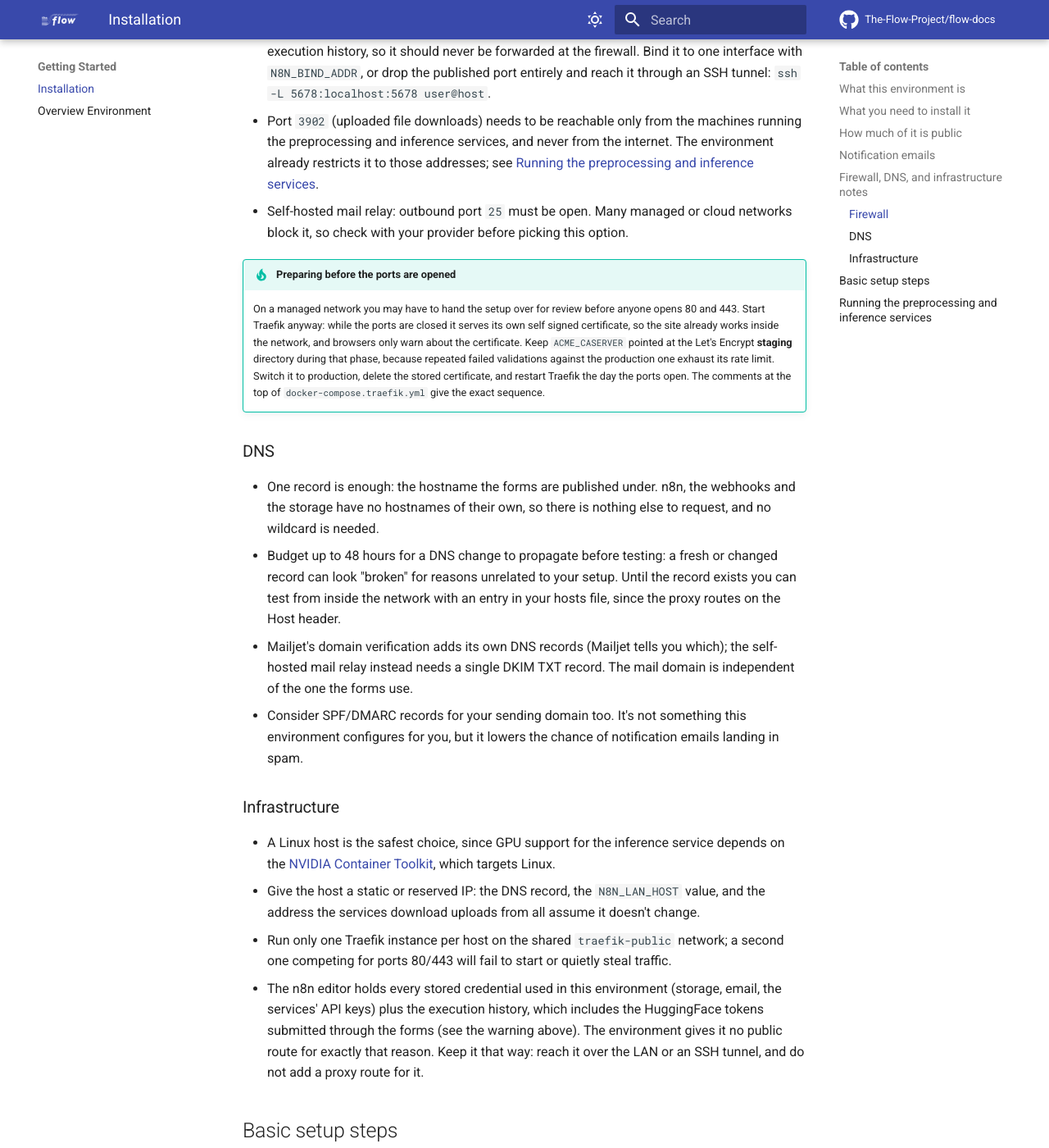
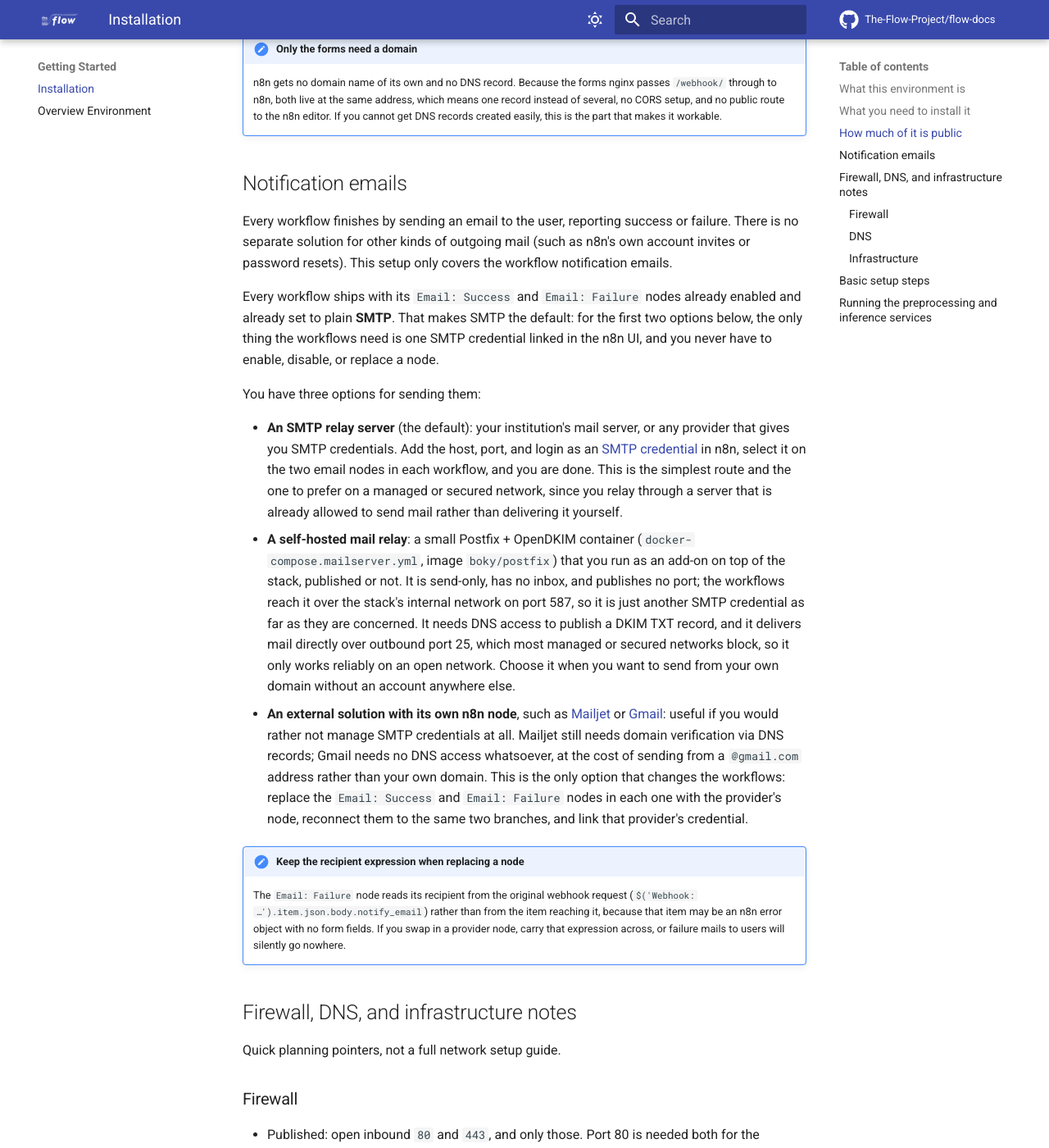
Before and after one commit to The-Flow-Project/flow-docs, an MkDocs documentation site: the page built from docs/getting_started/installation.md, in a window 1280 px wide and 1400 px high, scrolled down 3655 px. Shown: the whole window at 82% size. Built offline with MkDocs 1.6.1 and Material for MkDocs 9.7.7, drawn with Linux system fonts in a browser that asks for light colours; comment, search, counter and statistics services are not loaded; some of the changed text lies outside the part shown.

Commit message:
update n8n chaanges

````diff
--- a/docs/getting_started/installation.md
+++ b/docs/getting_started/installation.md
@@ -39,25 +37,31 @@ flowchart LR
 
     Prep["service-trocr-preprocess<br/>own host, own repository"]
     Inf["service-trocr-inference<br/>own host, own repository"]
+    HF[("HuggingFace Hub<br/>datasets &amp; models")]
 
-    User -->|fills in a form| Proxy
-    Proxy --> Forms
-    Forms -->|/webhook/| n8n
-    n8n <-->|uploaded ZIPs| Garage
+    User -->|fills in a form| Proxy --> Forms -->|/webhook/| n8n
+    n8n -->|uploaded ZIPs| Garage
     n8n -->|starts &amp; polls jobs| Prep
     n8n -->|starts &amp; polls jobs| Inf
-    Prep -->|downloads the ZIP| Garage
+    Garage -->|downloads the ZIP| Prep
     Prep <-->|reads/writes datasets| HF
     Inf <-->|reads/writes datasets &amp; models| HF
-    n8n -->|success/failure| Email
-    Email -->|notifies| User
+    n8n -.->|success/failure email| User
+
+    Prep ~~~ Inf
+
+    classDef service fill:#5c6bc0,stroke:#3949ab,color:#ffffff,font-weight:bold;
+    class Prep,Inf service;
+    classDef external stroke:#888888,stroke-width:2px,stroke-dasharray: 5 5;
+    class HF external;
 ```
 
-Everything in the box comes from this repository and this installation guide. Note the
-shape of it: the user only ever talks to the forms container. The forms are static pages
-served by an nginx that also passes `/webhook/` requests through to n8n, so pages and
-webhooks share a single address. n8n itself, Garage, and the two services are never
-reachable from outside.
+Everything in the upper box comes from this repository and this installation guide. Note
+the shape of it: the user only ever talks to the forms container. The forms are static
+pages served by an nginx that also passes `/webhook/` requests through to n8n, so pages
+and webhooks share a single address. n8n itself, Garage, and the two services are never
+reachable from outside. The dashed arrow back to the user is the notification email,
+which leaves the host directly and does not travel back through the forms.
 
 The two services are separate repositories with their own compose files, and they can run
 on the same host or on other machines; see
@@ -131,24 +135,46 @@ account, just the secrets you generate for `.env`.
 Every workflow finishes by sending an email to the user, reporting success or failure.
 There is no separate solution for other kinds of outgoing mail (such as n8n's own
 account invites or password resets). This setup only covers the workflow notification
-emails. You have three options for sending them:
+emails.
 
-- **Mailjet**: create a [Mailjet](https://www.mailjet.com/) account and verify your
-  domain there (they give you DNS records to add, so this still needs DNS access), then
-  add the Mailjet credential in n8n. This is the default: every workflow already has an
-  active Mailjet email node.
-- **Gmail**: reuse an existing Gmail account via n8n's
-  [Gmail credential](https://docs.n8n.io/integrations/builtin/credentials/send-email/gmail/)
-  (OAuth login only). No DNS or domain access needed at all, at the cost of sending from a
-  `@gmail.com` address instead of your own domain. Requires swapping in a Gmail node in
-  place of the default Mailjet one.
-- **Self-hosted mail relay**: a small Postfix + OpenDKIM container
-  (`docker-compose.mailserver.yml`) that you run as an add-on on top of the stack,
-  published or not. It needs DNS access to publish a DKIM TXT
-  record, and it delivers mail directly over outbound port 25, which most managed or
-  secured networks block, so it only works reliably on an open network. To use it,
-  disable the Mailjet email nodes in each workflow and enable the plain SMTP email nodes
-  instead (each workflow ships with both, the SMTP ones disabled by default).
+Every workflow ships with its `Email: Success` and `Email: Failure` nodes already
+enabled and already set to plain **SMTP**. That makes SMTP the default: for the first
+two options below, the only thing the workflows need is one SMTP credential linked in
+the n8n UI, and you never have to enable, disable, or replace a node.
+
+You have three options for sending them:
+
+- **An SMTP relay server** (the default): your institution's mail server, or any
+  provider that gives you SMTP credentials. Add the host, port, and login as an
+  [SMTP credential](https://docs.n8n.io/integrations/builtin/credentials/sendemail/) in
+  n8n, select it on the two email nodes in each workflow, and you are done. This is the
+  simplest route and the one to prefer on a managed or secured network, since you relay
+  through a server that is already allowed to send mail rather than delivering it
+  yourself.
+- **A self-hosted mail relay**: a small Postfix + OpenDKIM container
+  (`docker-compose.mailserver.yml`, image `boky/postfix`) that you run as an add-on on
+  top of the stack, published or not. It is send-only, has no inbox, and publishes no
+  port; the workflows reach it over the stack's internal network on port 587, so it is
+  just another SMTP credential as far as they are concerned. It needs DNS access to
+  publish a DKIM TXT record, and it delivers mail directly over outbound port 25, which
+  most managed or secured networks block, so it only works reliably on an open network.
+  Choose it when you want to send from your own domain without an account anywhere else.
+- **An external solution with its own n8n node**, such as
+  [Mailjet](https://www.mailjet.com/) or
+  [Gmail](https://docs.n8n.io/integrations/builtin/credentials/send-email/gmail/):
+  useful if you would rather not manage SMTP credentials at all. Mailjet still needs
+  domain verification via DNS records; Gmail needs no DNS access whatsoever, at the cost
+  of sending from a `@gmail.com` address rather than your own domain. This is the only
+  option that changes the workflows: replace the `Email: Success` and `Email: Failure`
+  nodes in each one with the provider's node, reconnect them to the same two branches,
+  and link that provider's credential.
+
+!!! note "Keep the recipient expression when replacing a node"
+    The `Email: Failure` node reads its recipient from the original webhook request
+    (`$('Webhook: …').item.json.body.notify_email`) rather than from the item reaching
+    it, because that item may be an n8n error object with no form fields. If you swap in
+    a provider node, carry that expression across, or failure mails to users will
+    silently go nowhere.
 
 ## Firewall, DNS, and infrastructure notes
 
@@ -192,9 +218,11 @@ Quick planning pointers, not a full network setup guide.
   record can look "broken" for reasons unrelated to your setup. Until the record exists
   you can test from inside the network with an entry in your hosts file, since the proxy
   routes on the Host header.
-- Mailjet's domain verification adds its own DNS records (Mailjet tells you which); the
-  self-hosted mail relay instead needs a single DKIM TXT record. The mail domain is
-  independent of the one the forms use.
+- Notification mail may or may not need DNS work, depending on which of the three
+  options you picked: relaying through an existing SMTP server needs none at all, the
+  self-hosted relay needs a single DKIM TXT record, and Mailjet's domain verification
+  adds its own records (Mailjet tells you which). The mail domain is independent of the
+  one the forms use.
 - Consider SPF/DMARC records for your sending domain too. It's not something this
   environment configures for you, but it lowers the chance of notification emails
   landing in spam.
@@ -244,6 +272,20 @@ Quick planning pointers, not a full network setup guide.
     Add `-f docker-compose.mailserver.yml` on top of either if you chose the self-hosted
     mail relay, and start the proxy once per host with
     `docker compose -f docker-compose.traefik.yml up -d`.
+
+    !!! tip "Check the pinned n8n version before you deploy"
+        `docker-compose.yml` pins n8n to an exact tag (`n8nio/n8n:2.35.5` at the time of
+        writing) rather than `:latest`. That is deliberate: n8n releases often, and each
+        release can add or rename keys in the workflow JSON schema, so a floating tag
+        changes the version under you on any `docker compose pull` and fills
+        `workflows/` with diffs that are only the new version restamping its defaults.
+
+        Look at the tag before your first deployment, and bump it deliberately every so
+        often rather than leaving it untouched for years. Read the
+        [n8n release notes](https://docs.n8n.io/release-notes/) before a major bump,
+        especially for changes to the webhook, HTTP Request, and SMTP nodes, which are
+        what these workflows are built from. Back up the n8n data volume first: n8n
+        migrates its database on upgrade and does not support downgrading afterwards.
 
 4. **Start the preprocessing and inference services** from their own repositories, and
    make sure the addresses you put in `PREPROCESS_API_BASE` and `INFERENCE_API_BASE`
@@ -300,7 +342,7 @@ Quick planning pointers, not a full network setup guide.
         # 3. start the stack
         docker compose up -d
 
-        # optional: self-hosted mail relay instead of Mailjet/Gmail
+        # optional: self-hosted mail relay instead of an external SMTP server
         docker compose -f docker-compose.yml -f docker-compose.mailserver.yml up -d
         ```
 
@@ -321,7 +363,7 @@ Quick planning pointers, not a full network setup guide.
         docker compose -f docker-compose.traefik.yml up -d
         docker compose -f docker-compose.yml -f docker-compose.public.yml up -d
 
-        # optional: self-hosted mail relay instead of Mailjet/Gmail
+        # optional: self-hosted mail relay instead of an external SMTP server
         docker compose -f docker-compose.yml -f docker-compose.public.yml \
                        -f docker-compose.mailserver.yml up -d
         ```
--- a/docs/htr_workflow/n8n.md
+++ b/docs/htr_workflow/n8n.md
@@ -101,13 +101,23 @@ way.
 ## Notifications
 
 Every workflow ends in two possible branches, success or failure, each ending in an
-email node. By default this email is sent through **Mailjet**, using a workflow-level
-credential, independent of how the Docker environment itself is set up. A plain SMTP
-email node also exists in each workflow but is disabled by default; it is meant for
-deployments that use a self-hosted mail relay instead of Mailjet, in which case the
-Mailjet nodes are disabled and the SMTP ones are enabled instead. See
-[Installation](../getting_started/installation.md) for how the notification email
-options compare.
+email node. Both are plain **SMTP** nodes, and both ship enabled: sending the
+notification over SMTP is the default and needs no change to the workflow itself, only
+an SMTP credential linked in the n8n UI.
+
+The failure branch is not only reached when the backend service reports a failed job.
+The webhook and the `POST:`/`GET:` nodes each route their error output to it as well, so
+a rejected request or an unreachable service also produces an email rather than an
+execution that stops silently. Because an error item carries no form fields of its own,
+the failure node reads the recipient back from the original webhook request instead of
+from the item passing through it.
+
+That SMTP credential can point at an ordinary **SMTP relay server**, which is the
+default, or at the **self-hosted Postfix relay** the stack can start alongside it; the
+workflows cannot tell the two apart. Only if you want an **external solution with its
+own n8n node**, such as **Mailjet** or **Gmail**, do the workflows themselves change:
+you replace both email nodes with that provider's node and link its credential. See
+[Installation](../getting_started/installation.md) for how the three options compare.
 
 ## Data and backups
 
````
Also changed, not shown: other parts of docs/getting_started/installation.md (+1 -3 lines), AGENTS.md (+5 -3 lines), docs/help/contributing.md (+5 -1 lines).
